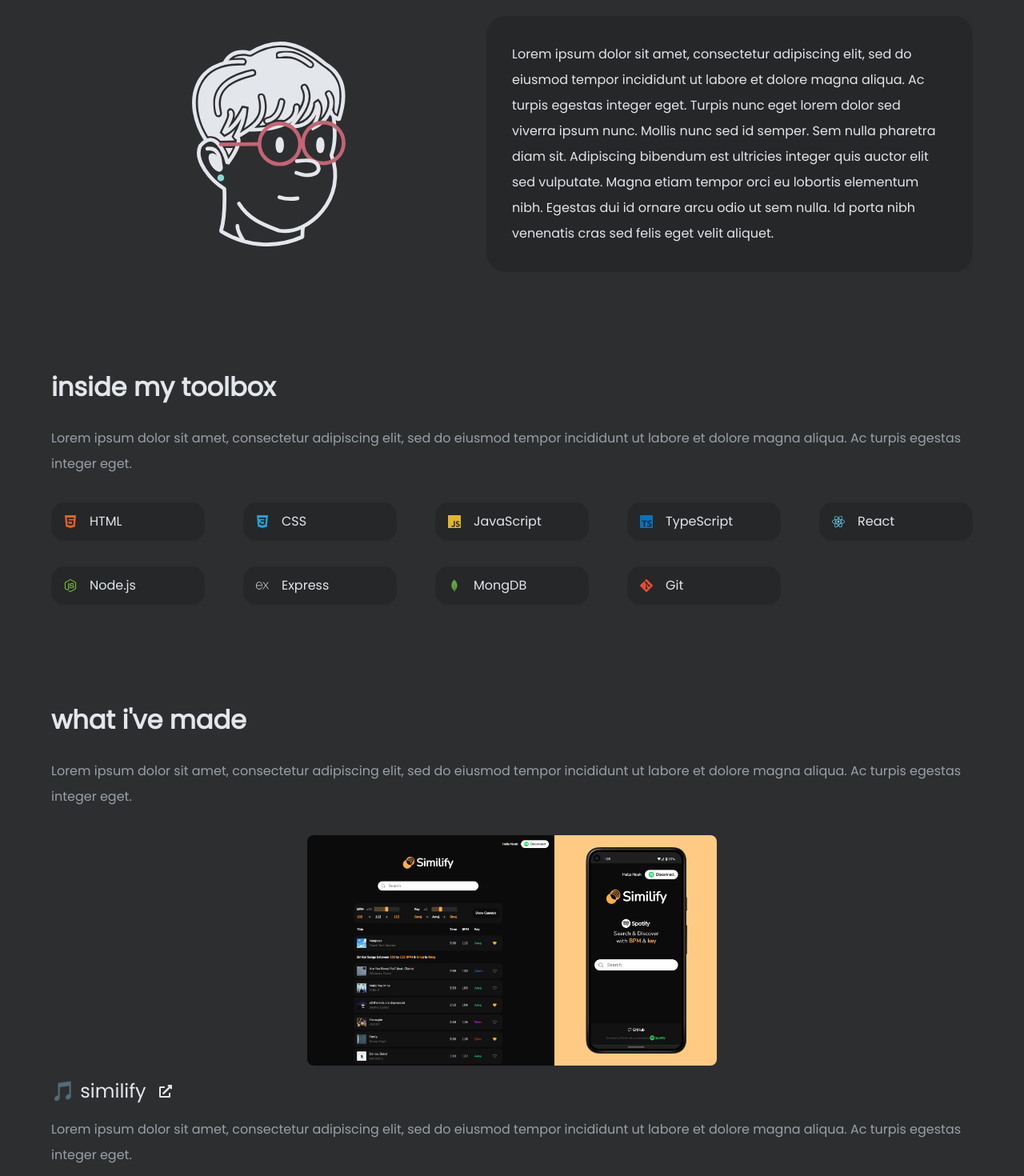
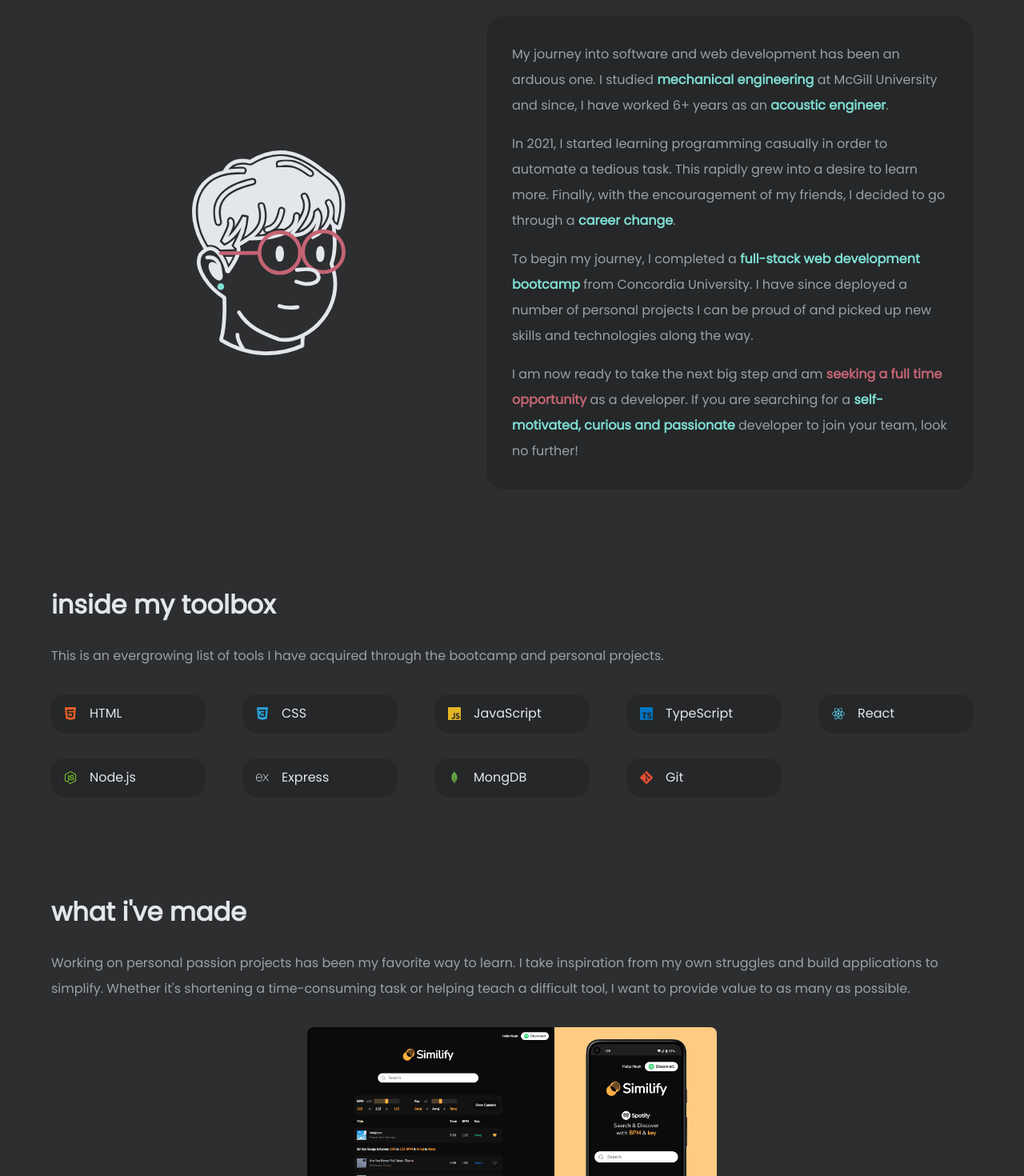
Before and after one commit to noah-lee/portfolio, a React (Create React App) app: page / in a window 1280 px wide. Shown: the part 940-2410 px from the top of the page at 80% size. Built offline with nearby package versions, Linux system fonts and the light colour scheme.

Commit message:
text update

```diff
--- a/public/index.html
+++ b/public/index.html
@@ -32,7 +32,7 @@
       work correctly both with client-side routing and a non-root public URL.
       Learn how to configure a non-root public URL by running `npm run build`.
     -->
-    <title>Noah Lee - Portfolio</title>
+    <title>Noah Lee Portfolio</title>
   </head>
   <body>
     <noscript>You need to enable JavaScript to run this app.</noscript>
--- a/src/components/About.tsx
+++ b/src/components/About.tsx
@@ -19,14 +19,59 @@ const About = () => {
           width={ICON_SIZE}
         />
         <AboutText>
-          Lorem ipsum dolor sit amet, consectetur adipiscing elit, sed do
-          eiusmod tempor incididunt ut labore et dolore magna aliqua. Ac turpis
-          egestas integer eget. Turpis nunc eget lorem dolor sed viverra ipsum
-          nunc. Mollis nunc sed id semper. Sem nulla pharetra diam sit.
-          Adipiscing bibendum est ultricies integer quis auctor elit sed
-          vulputate. Magna etiam tempor orci eu lobortis elementum nibh. Egestas
-          dui id ornare arcu odio ut sem nulla. Id porta nibh venenatis cras sed
-          felis eget velit aliquet.
+          {/* <P>
+            My journey into software and web development has been an arduous
+            one. As a teenager, I had played around with Arduinos and even took
+            a few coding classes, but it was never more than a hobby. I studied{" "}
+            <Aqua>mechanical engineering</Aqua> at McGill University and since,
+            I have worked 6+ years as an <Aqua>acoustic engineer</Aqua>.
+          </P>
+          <P>
+            This changed in 2021 when I started building an application to
+            automate a tedious task. I spent most of my evenings learning and
+            coding. I would even daydream about my project. Finally, with the
+            encouragement of my developer friends, I decided to become a{" "}
+            <Aqua>career changer</Aqua>.
+          </P> */}
+          {/* <P>
+            To begin my journey, I completed a{" "}
+            <Aqua>full-stack web development bootcamp</Aqua> from Concordia
+            University. The program gave me the tools needed to better
+            materialize my ideas. I have since deployed a number of personal
+            projects I can be proud of and picked up new skills and technologies
+            along the way.
+          </P> */}
+          <P>
+            My journey into software and web development has been an arduous
+            one. I studied <Aqua>mechanical engineering</Aqua> at McGill
+            University and since, I have worked 6+ years as an{" "}
+            <Aqua>acoustic engineer</Aqua>.
+          </P>
+          <P>
+            In 2021, I started learning programming casually in order to
+            automate a tedious task. This rapidly grew into a desire to learn
+            more. Finally, with the encouragement of my friends, I decided to go
+            through a <Aqua>career change</Aqua>.
+          </P>
+          <P>
+            To begin my journey, I completed a{" "}
+            <Aqua>full-stack web development bootcamp</Aqua> from Concordia
+            University. I have since deployed a number of personal projects I
+            can be proud of and picked up new skills and technologies along the
+            way.
+          </P>
+          {/* <P>
+            Whether it's at school, work, or in my personal life, the most
+            valuable lesson I've learned is to trust my{" "}
+            <Aqua>curiosity and passion for learning</Aqua>.
+          </P> */}
+          <P>
+            I am now ready to take the next big step and am{" "}
+            <Red>seeking a full time opportunity</Red> as a developer. If you
+            are searching for a{" "}
+            <Aqua>self-motivated, curious and passionate</Aqua> developer to
+            join your team, look no further!
+          </P>
         </AboutText>
       </Container>
     </Section>
@@ -53,11 +98,25 @@ const Container = styled.div`
   }
 `;
 
-const AboutText = styled(P)`
+const AboutText = styled.div`
   padding: 32px;
   border-radius: 24px;
   color: var(--color-white);
   background-color: var(--color-black);
+
+  display: flex;
+  flex-direction: column;
+  gap: 16px;
+`;
+
+const Aqua = styled.span`
+  font-weight: bold;
+  color: var(--color-aqua);
+`;
+
+const Red = styled.span`
+  font-weight: bold;
+  color: var(--color-red);
 `;
 
 export default About;
--- a/src/components/Contact.tsx
+++ b/src/components/Contact.tsx
@@ -7,9 +7,8 @@ const Contact = () => {
     <Section>
       <H3>let's continue the conversation</H3>
       <Text>
-        Lorem ipsum dolor sit amet, consectetur adipiscing elit, sed do eiusmod
-        tempor incididunt ut labore et dolore magna aliqua. Ac turpis egestas
-        integer eget.
+        Are you looking for a developer? Are you curious about my awesome projects? I would love to connect and chat! I'm also always eager to
+        geek out about music production and keyboards 🙂
       </Text>
       <EmailForm>
         <label htmlFor="email">Email</label>
@@ -74,6 +73,6 @@ const EmailSubmitBtn = styled.button`
     color: var(--color-dark);
     cursor: pointer;
   }
-`
+`;
 
 export default Contact;
--- a/src/components/Extra.tsx
+++ b/src/components/Extra.tsx
@@ -58,9 +58,9 @@ const Wrapper = styled.div<{ isReverse: boolean; laptop: string }>`
   align-items: center;
   gap: 32px;
 
-  > * {
+  /* > * {
     flex: calc(1 / 3);
-  }
+  } */
 
   @media ${device.laptop} {
     flex-direction: column;
@@ -68,6 +68,8 @@ const Wrapper = styled.div<{ isReverse: boolean; laptop: string }>`
 `;
 
 const TextDiv = styled.div`
+  flex: 0.4;
+
   display: flex;
   flex-direction: column;
   gap: 16px;
@@ -88,7 +90,9 @@ const SocialLink = styled.a`
   }
 `;
 
-const ImgDiv = styled.div``;
+const ImgDiv = styled.div`
+  flex: 0.3;
+`;
 
 const Img = styled.img`
   width: 100%;
--- a/src/components/Extras.tsx
+++ b/src/components/Extras.tsx
@@ -22,7 +22,7 @@ const Extras = () => {
     {
       name: "music producer",
       description:
-        "Lorem ipsum dolor sit amet, consectetur adipiscing elit, sed do eiusmod tempor incididunt ut labore et dolore magna aliqua. Acturpis egestas integer eget.",
+        "I am a long time bedroom music producer and guitarist. In 2020, I decided to open an ecommerce store to sell my music and related services. My proudest accomplishments so far have been reaching over 2 million streams working with talented artists and turning my passion into a profitable side business during the pandemic.",
       images: [guitar, studio],
       links: [
         {
@@ -41,9 +41,9 @@ const Extras = () => {
       isReverse: false,
     },
     {
-      name: "keyboad designer",
+      name: "keyboard designer",
       description:
-        "Lorem ipsum dolor sit amet, consectetur adipiscing elit, sed do eiusmod tempor incididunt ut labore et dolore magna aliqua. Acturpis egestas integer eget.",
+        "Custom mechanical keyboards are where my creativity can take physical form. I design everything from the electric schematic and Printed Circuit Board (PCB) to the physical plate and case. I have worked with local and international manufacturers for small batch production. As a work in progress, I hope to one day start my own keyboard brand.",
       images: [keyboards, design],
       links: [],
       isReverse: true,
--- a/src/components/Projects.tsx
+++ b/src/components/Projects.tsx
@@ -13,7 +13,7 @@ const Projects = () => {
     {
       name: "🎵 similify",
       description:
-        "Lorem ipsum dolor sit amet, consectetur adipiscing elit, sed do eiusmod tempor incididunt ut labore et dolore magna aliqua. Ac turpis egestas integer eget.",
+        "Find similar music with BPM and key filters using Similify. Built to help musicians and DJs find inspiration and reference tracks. Full-stack client-server web application built with React, Node.js and Express, and powered by Spotify API.",
       image: similify,
       isLive: true,
       liveLink: "https://similify.netlify.app/",
@@ -21,7 +21,7 @@ const Projects = () => {
     {
       name: "🪙 cryptocurrency trading bot",
       description:
-        "Lorem ipsum dolor sit amet, consectetur adipiscing elit, sed do eiusmod tempor incididunt ut labore et dolore magna aliqua. Ac turpis egestas integer eget.",
+        "Automated cryptocurrency trading bot leveraging RESTful and Web Socket API connection to exchanges (NDAX, FTX). Optimized to reduce API requests and avoid exceeding API rate limits. Built with Node.js.",
       image: cryptobot,
       isLive: false,
       liveLink: "",
@@ -29,7 +29,7 @@ const Projects = () => {
     {
       name: "🎹 synthle",
       description:
-        "Lorem ipsum dolor sit amet, consectetur adipiscing elit, sed do eiusmod tempor incididunt ut labore et dolore magna aliqua. Ac turpis egestas integer eget.",
+        "Learning sound design does not need to be complicated. Synthle is a fully featured web synthesizer that is free and beginner friendly. Curious about the controls? Hover over and get a quick tooltip! Built with React and Web Audio API.",
       image: synthle,
       isLive: true,
       liveLink: "https://synthle.netlify.app/",
@@ -37,7 +37,7 @@ const Projects = () => {
     {
       name: "💬 openai chatbot",
       description:
-        "Lorem ipsum dolor sit amet, consectetur adipiscing elit, sed do eiusmod tempor incididunt ut labore et dolore magna aliqua. Ac turpis egestas integer eget.",
+        "Want to know what it feels like to chat with a friendly AI? This chatbot is configured to simulate a conversation with a friend. Curie, daVinci, Babbage and Ada are waiting for you to start a conversation! Built with React and OpenAI API.",
       image: openaichatbot,
       isLive: true,
       liveLink: "https://openai-chatbot.netlify.app/",
@@ -48,9 +48,10 @@ const Projects = () => {
     <Section>
       <H3>what i've made</H3>
       <Text>
-        Lorem ipsum dolor sit amet, consectetur adipiscing elit, sed do eiusmod
-        tempor incididunt ut labore et dolore magna aliqua. Ac turpis egestas
-        integer eget.
+        Working on personal passion projects has been my favorite way to learn.
+        I take inspiration from my own struggles and build applications to
+        simplify. Whether it's shortening a time-consuming task or helping teach
+        a difficult tool, I want to provide value to as many as possible.
       </Text>
       <Container>
         {projects.map((project) => (
--- a/src/components/Skills.tsx
+++ b/src/components/Skills.tsx
@@ -19,9 +19,7 @@ const Skills = () => {
     <Section>
       <H3>inside my toolbox</H3>
       <Text>
-        Lorem ipsum dolor sit amet, consectetur adipiscing elit, sed do eiusmod
-        tempor incididunt ut labore et dolore magna aliqua. Ac turpis egestas
-        integer eget.
+        This is an evergrowing list of tools I have acquired through the bootcamp and personal projects.
       </Text>
       <Container>
         <Skill>
```
